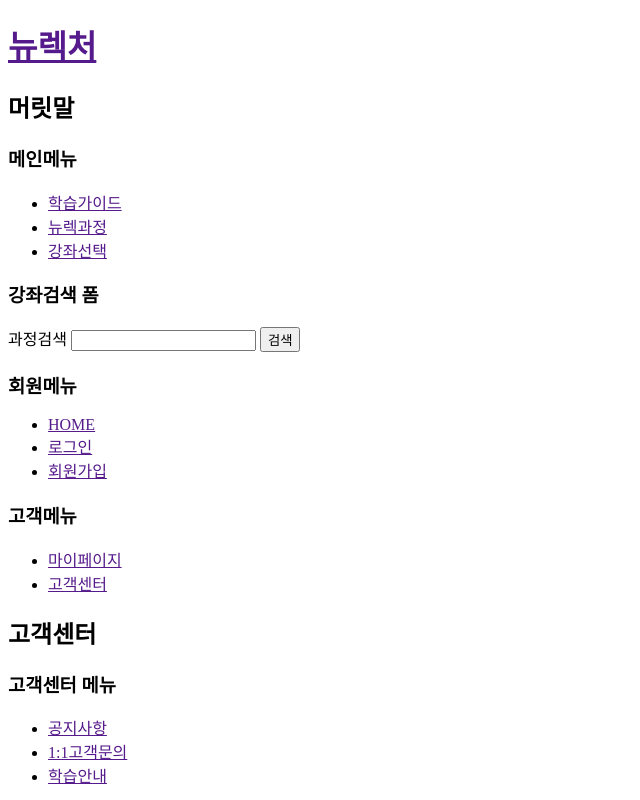
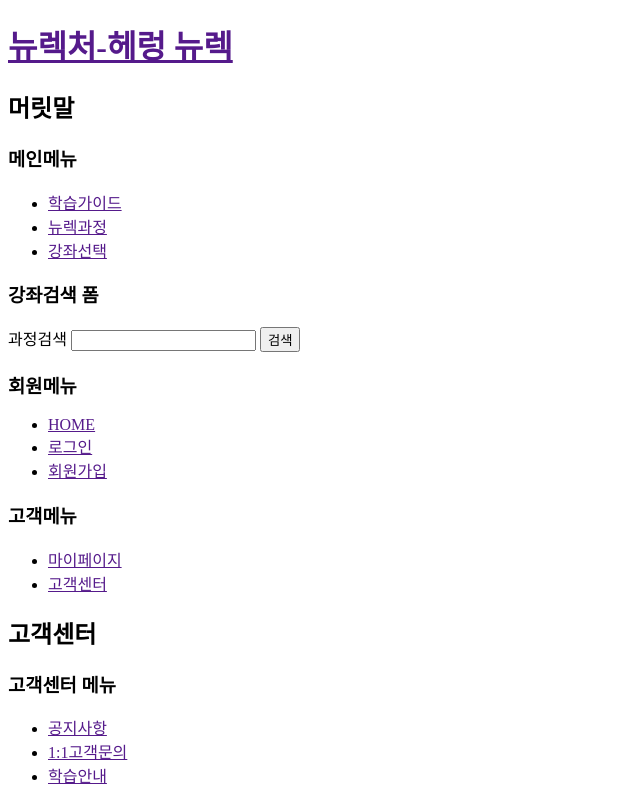
Before and after one commit to newlec/test, a plain HTML site: page WebContent/customer/notice.html in a window 1280 px wide. Shown: the top 800 px of the page, without its empty margins (0-640 px from the left). Drawn offline with Linux system fonts and the light colour scheme.

Commit message:
newle : 이름 추가

```diff
--- a/WebContent/customer/notice.html
+++ b/WebContent/customer/notice.html
@@ -5,7 +5,7 @@
 <title>Insert title here</title>
 </head>
 <body>
-	<h1><a href="">뉴렉처</a></h1>
+	<h1><a href="">뉴렉처-헤렁 뉴렉</a></h1>
 
 	<header id="header">
 		<section>
```
